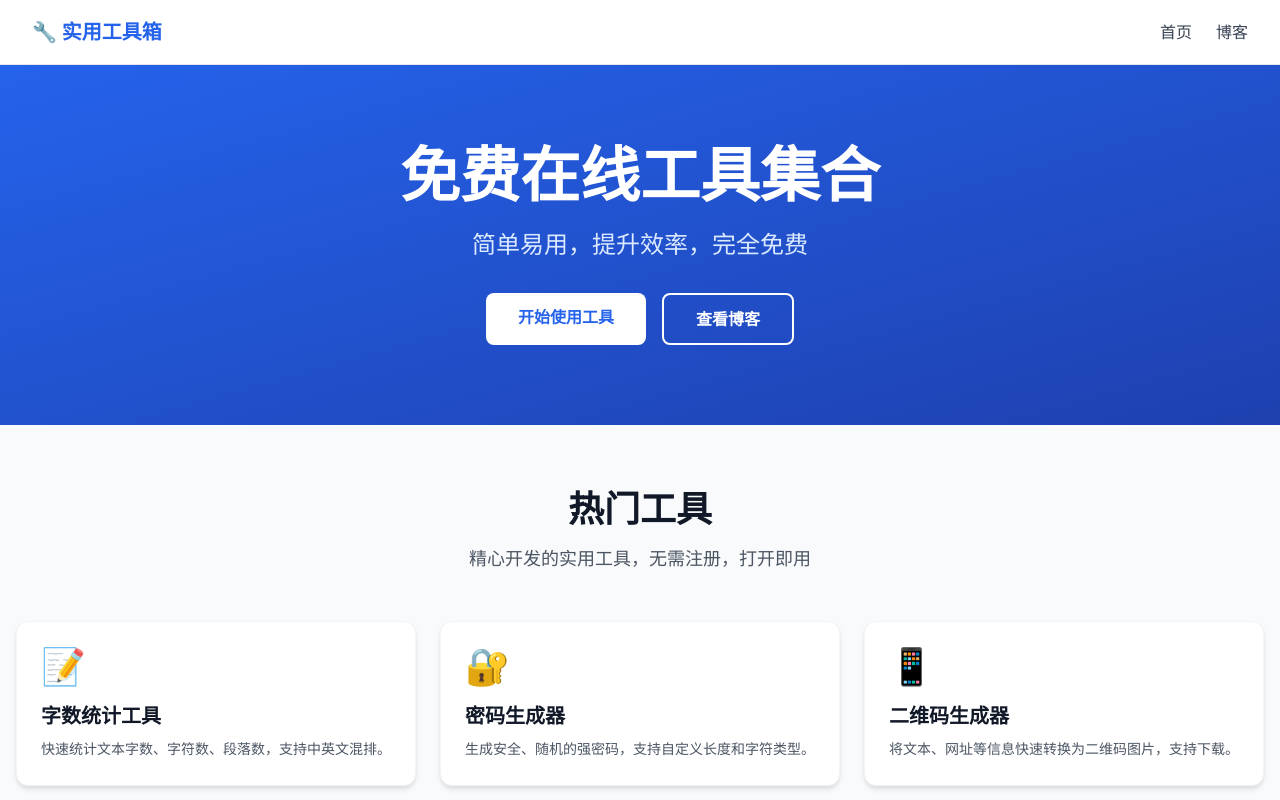
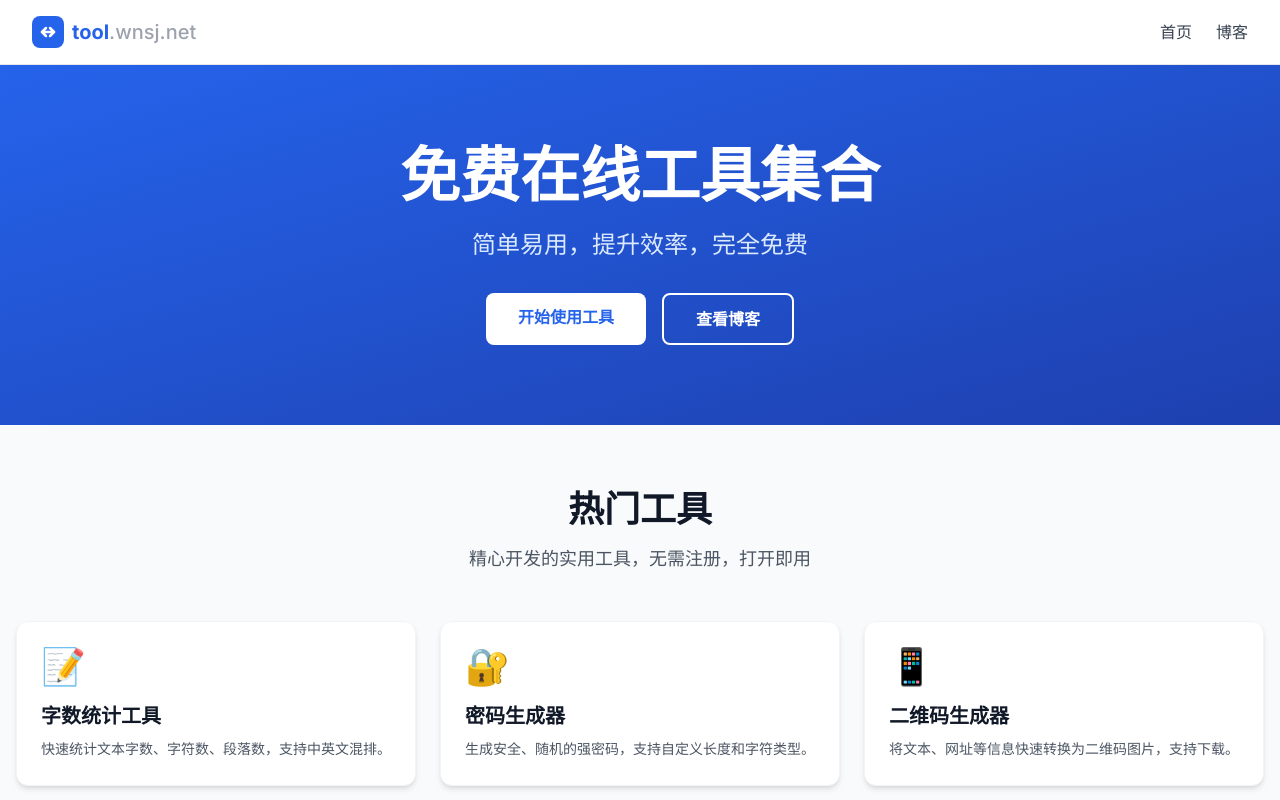
Before and after one commit to mrzsen/my-tool-site, a Next.js app: page / in a window 1280 px wide. Shown: the top 800 px of the page. Built offline with nearby package versions, Linux system fonts and the light colour scheme.

Commit message:
feat: 更新Logo样式，使用 tool.wnsj.net 域名展示

```diff
--- a/src/components/Navbar.tsx
+++ b/src/components/Navbar.tsx
@@ -8,8 +8,17 @@ export default function Navbar() {
       <div className="max-w-7xl mx-auto px-4 sm:px-6 lg:px-8">
         <div className="flex justify-between h-16">
           <div className="flex items-center">
-            <Link href="/" className="text-xl font-bold text-blue-600 hover:text-blue-700">
-              🔧 实用工具箱
+            <Link href="/" className="flex items-center gap-2">
+              <svg width="32" height="32" viewBox="0 0 32 32" fill="none" xmlns="http://www.w3.org/2000/svg">
+                <rect width="32" height="32" rx="8" fill="#2563EB"/>
+                <path d="M10 16H22" stroke="white" strokeWidth="2.5" strokeLinecap="round"/>
+                <path d="M14 12L10 16L14 20" stroke="white" strokeWidth="2.5" strokeLinecap="round" strokeLinejoin="round"/>
+                <path d="M18 12L22 16L18 20" stroke="white" strokeWidth="2.5" strokeLinecap="round" strokeLinejoin="round"/>
+              </svg>
+              <div>
+                <span className="text-xl font-bold text-blue-600">tool</span>
+                <span className="text-xl font-medium text-gray-400">.wnsj.net</span>
+              </div>
             </Link>
           </div>
           <div className="flex items-center space-x-6">
```
